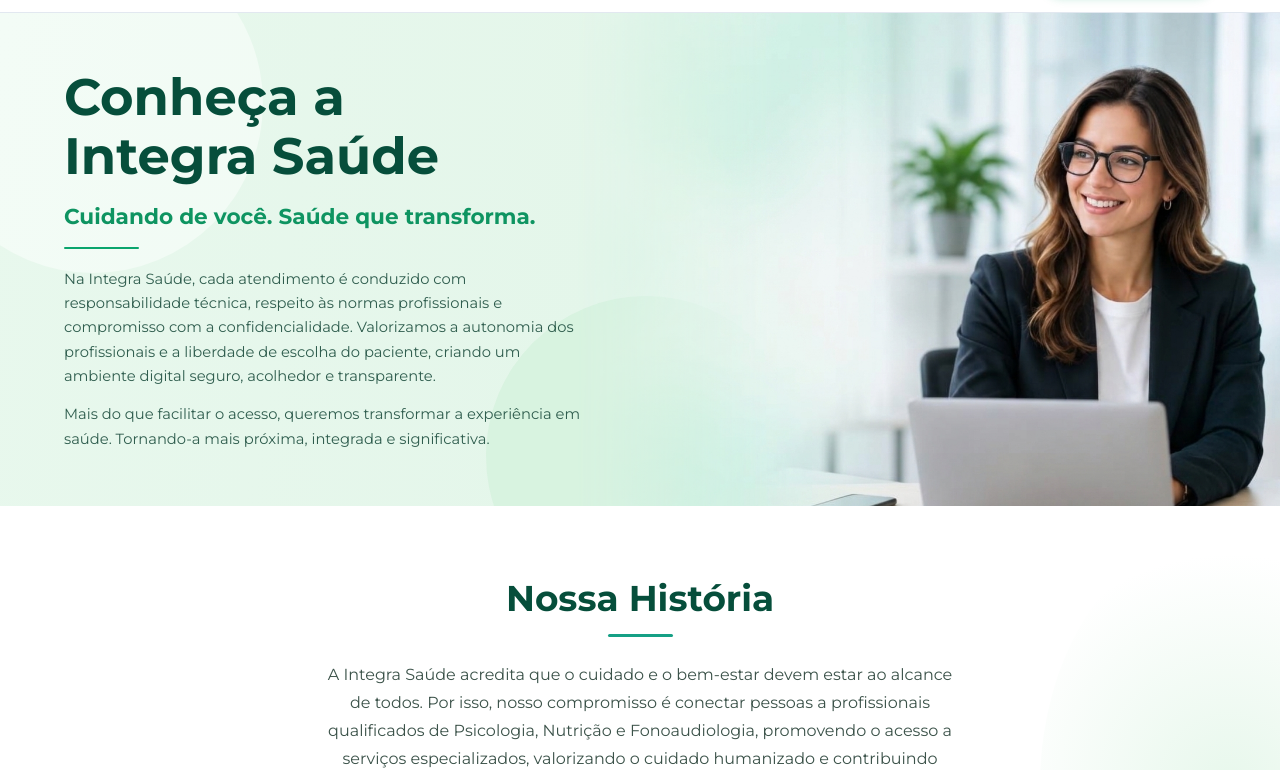
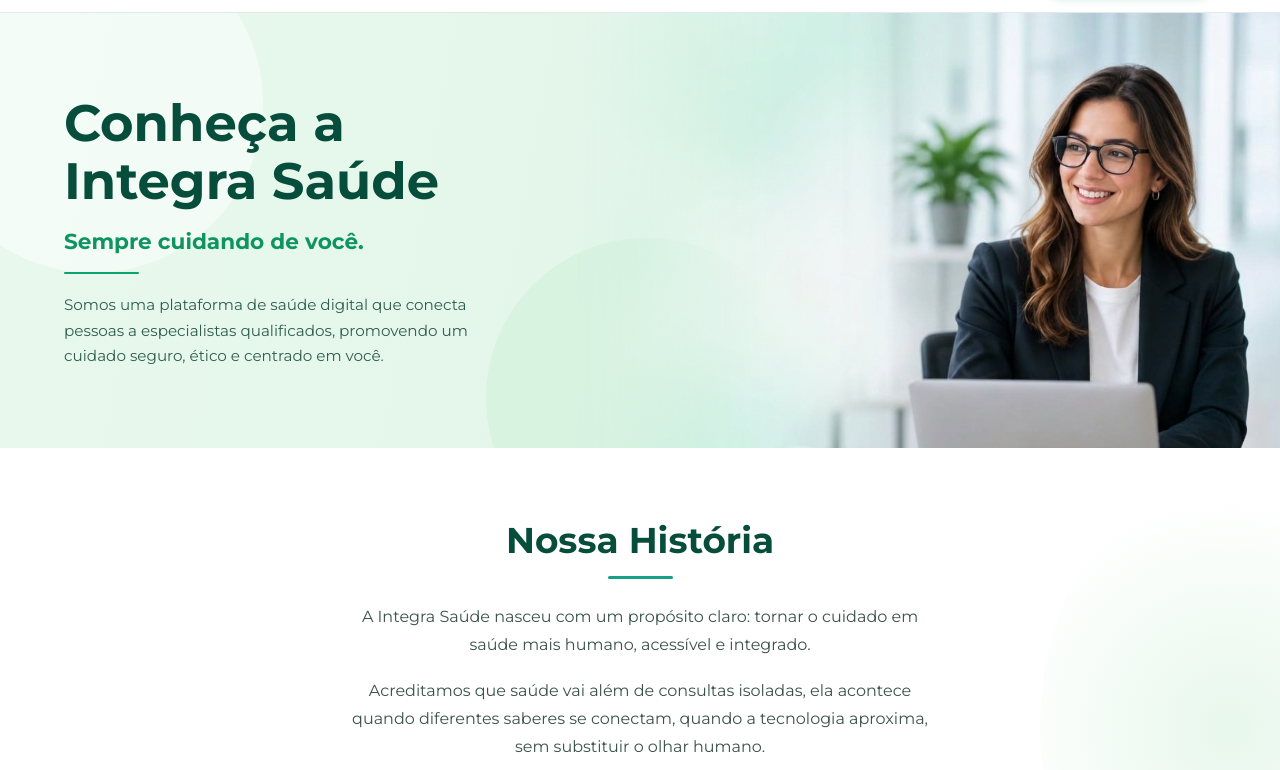
Before and after one commit to SanNiv25/integra-saude, a plain HTML site: page conheca.html in a window 1280 px wide. Shown: the part 66-836 px from the top of the page. Drawn offline with nearby package versions, Linux system fonts and the light colour scheme.

Commit message:
Repaginação do "Conheça a Integra Saúde" 5

```diff
--- a/conheca.html
+++ b/conheca.html
@@ -41,15 +41,10 @@
         <div class="conheca-wrap">
             <div class="conheca-hero-text">
                 <h1>Conheça a<br>Integra Saúde</h1>
-                <p class="conheca-hero-subtitulo">Cuidando de você. Saúde que transforma.</p>
+                <p class="conheca-hero-subtitulo">Sempre cuidando de você.</p>
                 <p class="conheca-hero-desc">
-                    Na Integra Saúde, cada atendimento é conduzido com responsabilidade técnica, respeito às normas
-                    profissionais e compromisso com a confidencialidade. Valorizamos a autonomia dos profissionais e a
-                    liberdade de escolha do paciente, criando um ambiente digital seguro, acolhedor e transparente.
-                </p>
-                <p class="conheca-hero-desc">
-                    Mais do que facilitar o acesso, queremos transformar a experiência em saúde. Tornando-a mais
-                    próxima, integrada e significativa.
+                    Somos uma plataforma de saúde digital que conecta pessoas a especialistas qualificados,
+                    promovendo um cuidado seguro, ético e centrado em você.
                 </p>
             </div>
         </div>
@@ -65,10 +60,16 @@
             <div class="conheca-historia">
                 <h2>Nossa História</h2>
                 <p>
-                    A Integra Saúde acredita que o cuidado e o bem-estar devem estar ao alcance de todos. Por isso,
-                    nosso compromisso é conectar pessoas a profissionais qualificados de Psicologia, Nutrição e
-                    Fonoaudiologia, promovendo o acesso a serviços especializados, valorizando o cuidado humanizado e
-                    contribuindo para uma melhor qualidade de vida, em todo o Brasil.
+                    A Integra Saúde nasceu com um propósito claro: tornar o cuidado em saúde mais humano, acessível e
+                    integrado.
+                </p>
+                <p>
+                    Acreditamos que saúde vai além de consultas isoladas, ela acontece quando diferentes saberes se
+                    conectam, quando a tecnologia aproxima, sem substituir o olhar humano.
+                </p>
+                <p>
+                    Mais do que facilitar o acesso, queremos transformar a experiência em saúde. Tornando-a mais
+                    próxima, integrada e significativa.
                 </p>
             </div>
 
--- a/css/style.css
+++ b/css/style.css
@@ -3007,21 +3007,8 @@ html {
 }
 
 .conheca-hero-text {
-  max-width: 560px;
-  padding: 55px 0;
-}
-
-.conheca-hero-desc {
-  font-size: clamp(0.92rem, 1.05vw, 1.02rem);
-  font-weight: 500;
-  line-height: 1.65;
-  color: var(--conheca-text);
-  max-width: 520px;
-  margin-bottom: 14px;
-}
-
-.conheca-hero-desc:last-child {
-  margin-bottom: 0;
+  max-width: 540px;
+  padding: 50px 0;
 }
 
 .conheca-hero h1 {
@@ -3049,6 +3036,14 @@ html {
   background-color: #0aa56d;
   border-radius: 3px;
   margin: 16px 0 18px 0;
+}
+
+.conheca-hero-desc {
+  font-size: clamp(0.95rem, 1.1vw, 1.05rem);
+  font-weight: 500;
+  line-height: 1.65;
+  color: var(--conheca-text);
+  max-width: 430px;
 }
 
 .conheca-hero-photo {
@@ -3116,7 +3111,7 @@ html {
 .conheca-historia {
   position: relative;
   z-index: 2;
-  max-width: 630px;
+  max-width: 600px;
   margin: 0 auto 65px auto;
   text-align: center;
 }
```
